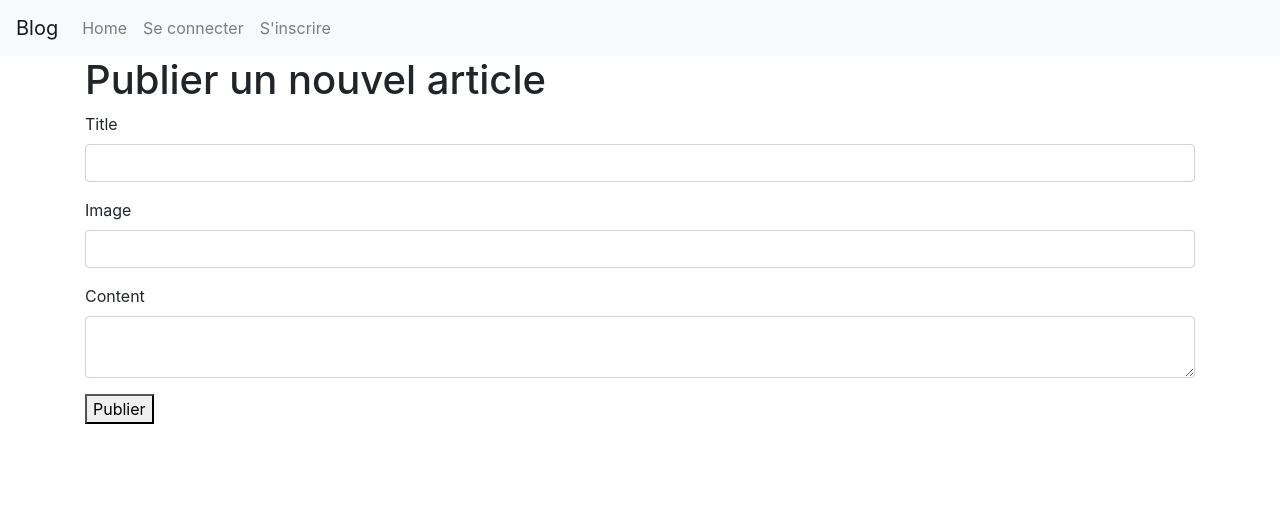
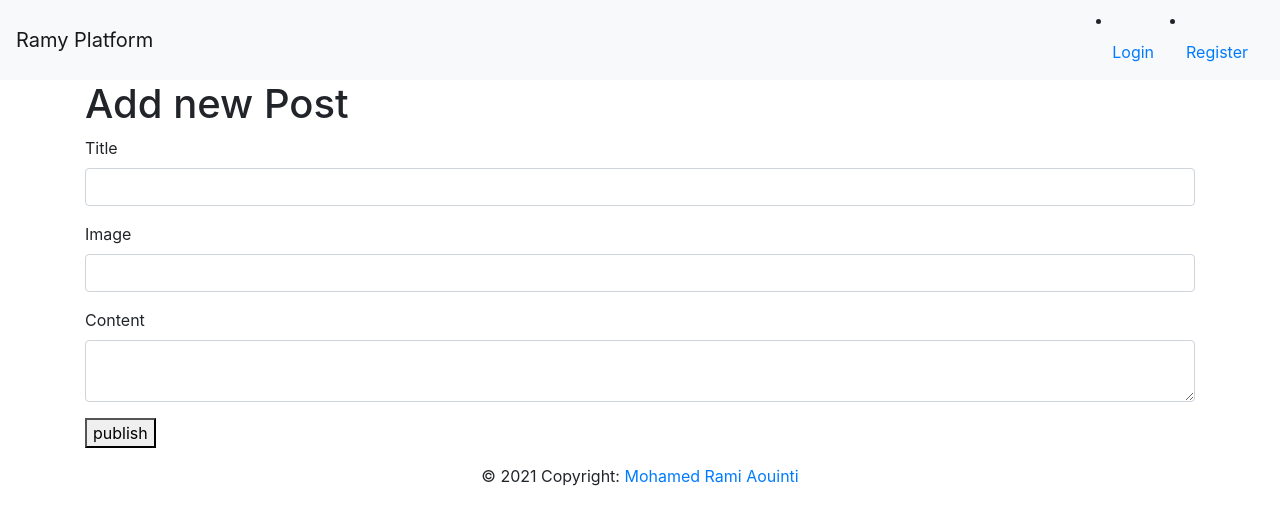
Before and after one commit to rami-aouinti/Ramy-Platform, a Symfony app: template templates/blog/create.html.twig in a window 1280 px wide. Shown: the top 525 px of the page. Run offline with Twig, Linux system fonts and the light colour scheme; the template is opened without the code that fills it, so the values that code supplies are empty; form fields are guessed from the names that the template uses; some libraries are stand-ins or nearby versions.

Commit message:
Template strukture update

```diff
--- a/templates/base.html.twig
+++ b/templates/base.html.twig
@@ -3,42 +3,16 @@
     <head>
         <meta charset="utf-8">
         <meta name="viewport" content="width=device-width, initial-scale=1, shrink-to-fit=no">
-        <title>{% block title %}Blog{% endblock %}</title>
+        <title>{% block title %}Ramy Platform{% endblock %}</title>
         {% block stylesheets %}
             <link rel="stylesheet" href="https://stackpath.bootstrapcdn.com/bootstrap/4.4.1/css/bootstrap.min.css" integrity="sha384-Vkoo8x4CGsO3+Hhxv8T/Q5PaXtkKtu6ug5TOeNV6gBiFeWPGFN9MuhOf23Q9Ifjh" crossorigin="anonymous">
         {% endblock %}
     </head>
     <body>
-        <nav class="navbar navbar-expand-lg navbar-light bg-light">
-            <a class="navbar-brand" href="#">Blog</a>
-            <button class="navbar-toggler" type="button" data-toggle="collapse" data-target="#navbarSupportedContent" aria-controls="navbarSupportedContent" aria-expanded="false" aria-label="Toggle navigation">
-                <span class="navbar-toggler-icon"></span>
-            </button>
-            <div class="collapse navbar-collapse" id="navbarSupportedContent">
-                <ul class="navbar-nav mr-auto">
-                    <li class="nav-item">
-                        <a class="nav-link" href="{{ path("index") }}">Home</a>
-                    </li>
-                    {% if is_granted("ROLE_USER") %}
-                        <li class="nav-item">
-                            <a class="nav-link" href="{{ path("blog_create") }}">Publier un article</a>
-                        </li>
-                        <li class="nav-item">
-                            <a class="nav-link" href="{{ path("security_logout") }}">Se déconnecter</a>
-                        </li>
-                    {% else %}
-                        <li class="nav-item">
-                            <a class="nav-link" href="{{ path("security_login") }}">Se connecter</a>
-                        </li>
-                        <li class="nav-item">
-                            <a class="nav-link" href="{{ path("registration") }}">S'inscrire</a>
-                        </li>
-                    {% endif %}
-                </ul>
-            </div>
-        </nav>
-        <main class="container">
+    {{ include('components/nav.html.twig') }}
+    <main class="container">
             {% block body %}{% endblock %}
+        {{ include('components/footer.html.twig') }}
         </main>
         {% block javascripts %}
             <script src="https://code.jquery.com/jquery-3.4.1.slim.min.js" integrity="sha384-J6qa4849blE2+poT4WnyKhv5vZF5SrPo0iEjwBvKU7imGFAV0wwj1yYfoRSJoZ+n" crossorigin="anonymous"></script>
--- a/templates/blog/create.html.twig
+++ b/templates/blog/create.html.twig
@@ -1,7 +1,7 @@
 {% extends 'base.html.twig' %}
 
 {% block body %}
-    <h1>Publier un nouvel article</h1>
+    <h1>Add new Post</h1>
 
-    {% include 'blog/_form.html.twig' with { form: form, buttonName: 'Publier' } %}
+    {% include 'blog/_form.html.twig' with { form: form, buttonName: 'publish' } %}
 {% endblock %}
--- a/templates/blog/update.html.twig
+++ b/templates/blog/update.html.twig
@@ -1,7 +1,7 @@
 {% extends 'base.html.twig' %}
 
 {% block body %}
-    <h1>Modifier un article</h1>
+    <h1>Update Post</h1>
 
-    {% include 'blog/_form.html.twig' with { form: form, buttonName: 'Modifier' } %}
+    {% include 'blog/_form.html.twig' with { form: form, buttonName: 'Update' } %}
 {% endblock %}
--- /dev/null
+++ b/templates/components/footer.html.twig
@@ -0,0 +1,11 @@
+<!-- Footer -->
+<footer class="page-footer font-small blue">
+
+    <!-- Copyright -->
+    <div class="footer-copyright text-center py-3">© 2021 Copyright:
+        <a href="https://www.linkedin.com/in/rami-aouinti-78998a59/"> Mohamed Rami Aouinti</a>
+    </div>
+    <!-- Copyright -->
+
+</footer>
+<!-- Footer -->
--- /dev/null
+++ b/templates/components/nav.html.twig
@@ -0,0 +1,24 @@
+<nav class="navbar navbar-expand-lg navbar-light bg-light">
+    <a class="navbar-brand" href="{{ path('index') }}">Ramy Platform</a>
+    <button class="navbar-toggler" type="button" data-toggle="collapse" data-target="#navbarSupportedContent" aria-controls="navbarSupportedContent" aria-expanded="false" aria-label="Toggle navigation">
+        <span class="navbar-toggler-icon"></span>
+    </button>
+    <div class="collapse navbar-collapse" id="navbarSupportedContent">
+        <ul class="navbar-nav mr-auto">
+        </ul>
+        <form class="form-inline my-2 my-lg-0">
+            {% if is_granted("ROLE_USER") %}
+                <li class="nav-item">
+                    <a class="nav-link" href="{{ path("security_logout") }}">Logout</a>
+                </li>
+            {% else %}
+                <li class="nav-item">
+                    <a class="nav-link" href="{{ path("security_login") }}">Login</a>
+                </li>
+                <li class="nav-item">
+                    <a class="nav-link" href="{{ path("registration") }}">Register</a>
+                </li>
+            {% endif %}
+        </form>
+    </div>
+</nav>
--- a/templates/registration.html.twig
+++ b/templates/registration.html.twig
@@ -8,7 +8,7 @@
                 {{ form_row(form.email) }}
                 {{ form_row(form.pseudo) }}
                 {{ form_row(form.password) }}
-                <button type="submit">S'inscrire</button>
+                <button type="submit">Register</button>
             {{ form_end(form) }}
         </div>
     </div>
--- a/templates/security/login.html.twig
+++ b/templates/security/login.html.twig
@@ -7,7 +7,7 @@
                 {{ form_errors(form) }}
                 {{ form_row(form.username) }}
                 {{ form_row(form.password) }}
-                <button type="submit">Se connecter</button>
+                <button type="submit">Login</button>
             {{ form_end(form) }}
         </div>
     </div>
```
Also changed, not shown: templates/blog/index.html.twig (+15 -15 lines), templates/blog/read.html.twig (+5 -5 lines).
